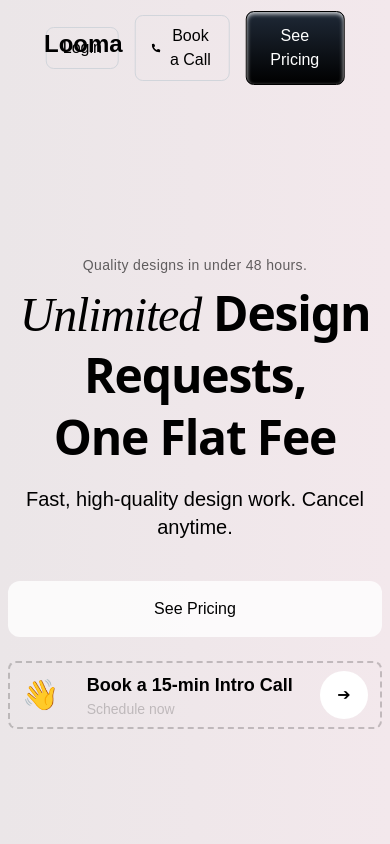
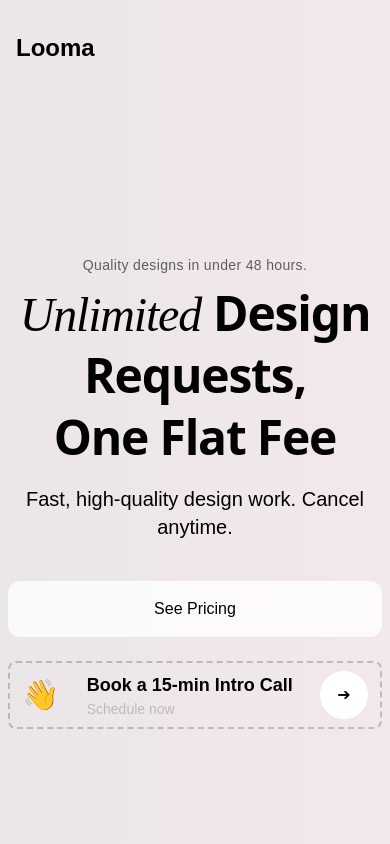
Before and after one commit to Marco1993-M/Looma, a Next.js app: page / in a window 390 px wide. Shown: the top 844 px of the page. Built offline with nearby package versions, Linux system fonts and the light colour scheme.

Commit message:
Update Navbar.tsx

```diff
--- a/src/components/Navbar.tsx
+++ b/src/components/Navbar.tsx
@@ -4,7 +4,7 @@ import Link from "next/link";
 import { FaPhoneAlt } from "react-icons/fa";
 
 export default function Navbar() {
-  function scrollToPlans(duration: number = 800): void {
+  function scrollToPlans(duration = 800) {
     const plansSection = document.getElementById("plans");
     if (!plansSection) return;
 
@@ -14,7 +14,7 @@ export default function Navbar() {
     const distance = targetPosition - startPosition;
     let startTime: number | null = null;
 
-    function animation(currentTime: number): void {
+    function animation(currentTime: number) {
       if (startTime === null) startTime = currentTime;
       const timeElapsed = currentTime - startTime;
       const run = easeInOutQuad(timeElapsed, startPosition, distance, duration);
@@ -22,7 +22,7 @@ export default function Navbar() {
       if (timeElapsed < duration) requestAnimationFrame(animation);
     }
 
-    function easeInOutQuad(t: number, b: number, c: number, d: number): number {
+    function easeInOutQuad(t, b, c, d) {
       t /= d / 2;
       if (t < 1) return (c / 2) * t * t + b;
       t--;
@@ -33,32 +33,29 @@ export default function Navbar() {
   }
 
   return (
-    <nav className="top-0 left-0 w-full z-50 bg-transparent px-8 py-4">
-      <div className="relative h-16 flex items-center">
-        {/* Logo positioned 12px from left and top */}
+    <nav className="top-0 left-0 w-full z-50 bg-transparent px-4 sm:px-8 py-4">
+      <div className="relative h-16 flex items-center justify-between">
+        {/* Logo */}
         <Link
           href="/"
-          className="absolute top-3 left-3 text-2xl font-bold text-black z-10"
+          className="text-2xl font-bold text-black z-10"
         >
           Looma
         </Link>
 
-        {/* Buttons centered */}
-        <div className="absolute left-1/2 top-1/2 transform -translate-x-1/2 -translate-y-1/2 flex items-center gap-4">
-          {/* Login Button */}
+        {/* Desktop Buttons - hidden on small screens */}
+        <div className="hidden md:flex items-center gap-4">
           <button className="border border-gray-300 text-black px-4 py-2 rounded-lg hover:bg-white hover:text-black transition">
             Login
           </button>
 
-          {/* Book a Call */}
           <button className="border border-gray-300 text-black px-4 py-2 rounded-lg flex items-center gap-2 hover:bg-white hover:text-black transition">
             <FaPhoneAlt />
             Book a Call
           </button>
 
-          {/* See Pricing */}
           <button
-            onClick={() => scrollToPlans(1000)} // duration in ms
+            onClick={() => scrollToPlans(1000)}
             className="bg-gradient-to-t from-black to-gray-800 text-white px-6 py-3 rounded-lg border border-black shadow-inner shadow-white/80 hover:shadow-[inset_0_0_10px_rgba(255,255,255,0.35),0_4px_12px_rgba(0,0,0,0.5)] transition-all duration-300"
           >
             See Pricing
```
